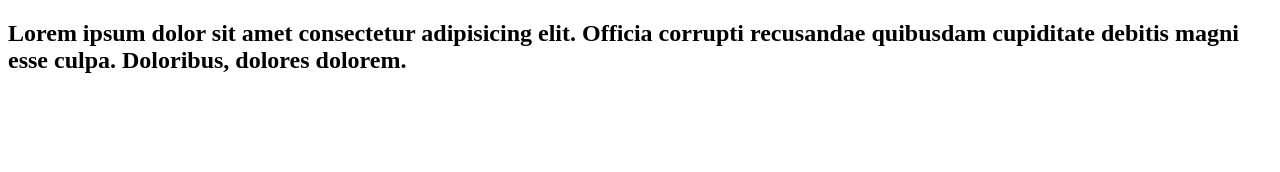
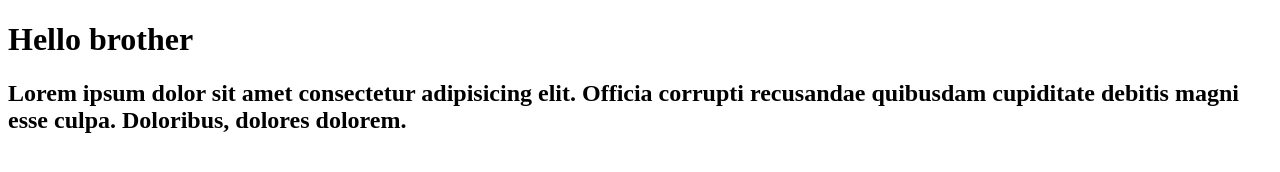
Before and after one commit to subrota22/team-test, a plain HTML site: page index.html in a window 1280 px wide. Drawn offline with Linux system fonts and the light colour scheme.

Commit message:
Update index.html

```diff
--- a/index.html
+++ b/index.html
@@ -7,6 +7,7 @@
     <title> Team </title>
 </head>
 <body>
+    <h1>Hello brother</h1>
     <h2> Lorem ipsum dolor sit amet consectetur adipisicing elit. Officia corrupti recusandae quibusdam cupiditate debitis magni esse culpa. Doloribus, dolores dolorem.</h2>
 </body>
 </html>
```
